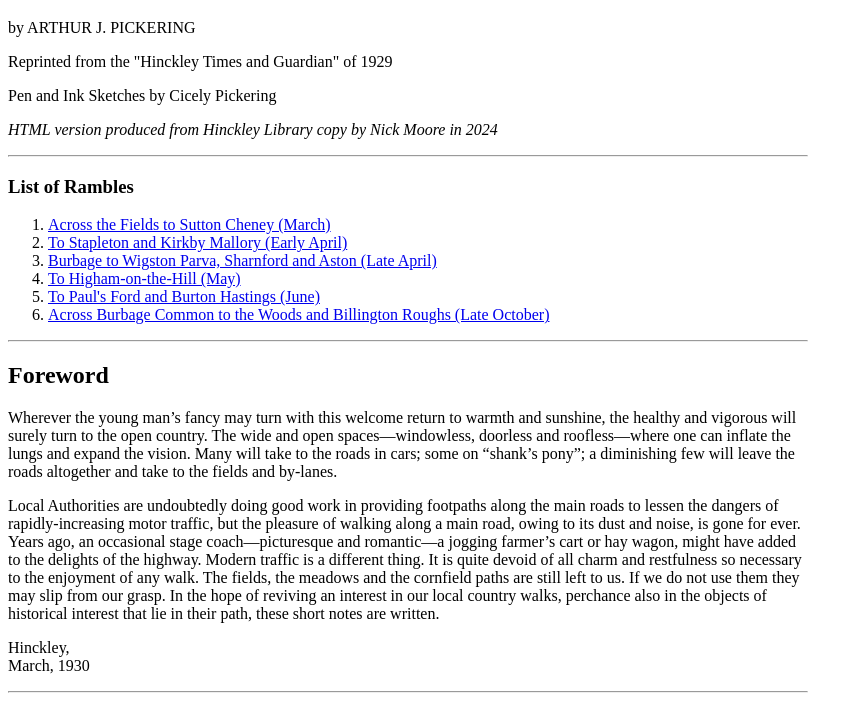
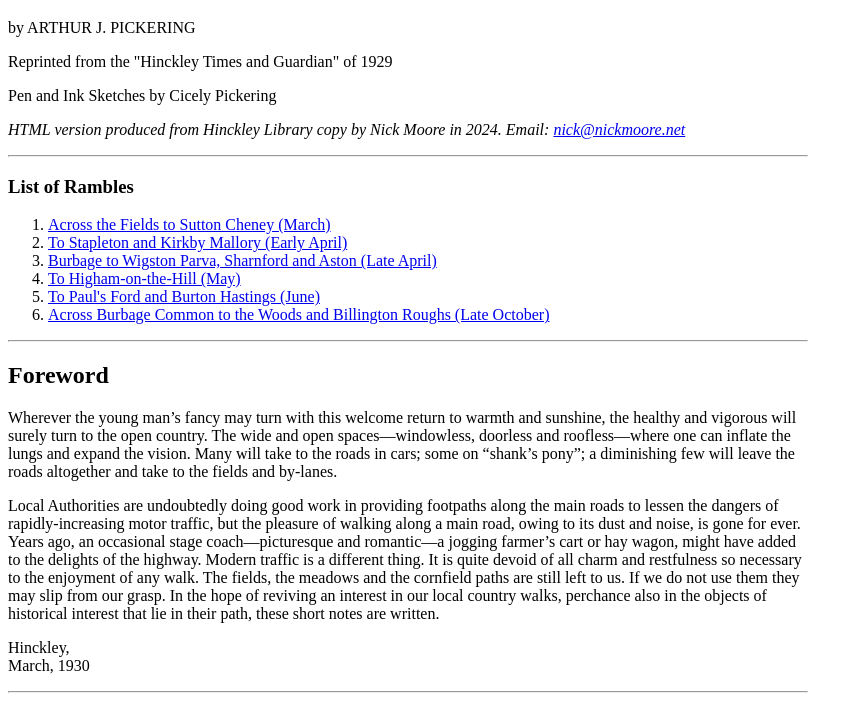
Before and after one commit to nickybpm/footpath-rambles, a plain HTML site: page index.html in a window 1280 px wide. Shown: the part 61-767 px from the top of the page, without its empty margins (0-864 px from the left). Drawn offline with Linux system fonts and the light colour scheme.

Commit message:
add email addy

```diff
--- a/index.html
+++ b/index.html
@@ -23,7 +23,7 @@
 
 <p>Pen and Ink Sketches by Cicely Pickering</p>
 
-<p><em>HTML version produced from Hinckley Library copy by Nick Moore in 2024</em></p>
+<p><em>HTML version produced from Hinckley Library copy by Nick Moore in 2024. Email: <a href="&#109;&#97;&#x69;&#108;t&#x6F;:&#x6E;&#x69;&#x63;k&#64;&#110;&#105;&#x63;&#107;&#109;&#111;&#111;&#x72;&#101;&#46;&#110;e&#116;">&#x6E;&#x69;&#x63;k&#64;&#110;&#105;&#x63;&#107;&#109;&#111;&#111;&#x72;&#101;&#46;&#110;e&#116;</a></em></p>
 
 <hr />
 
```
Also changed, not shown: 1 other file.
